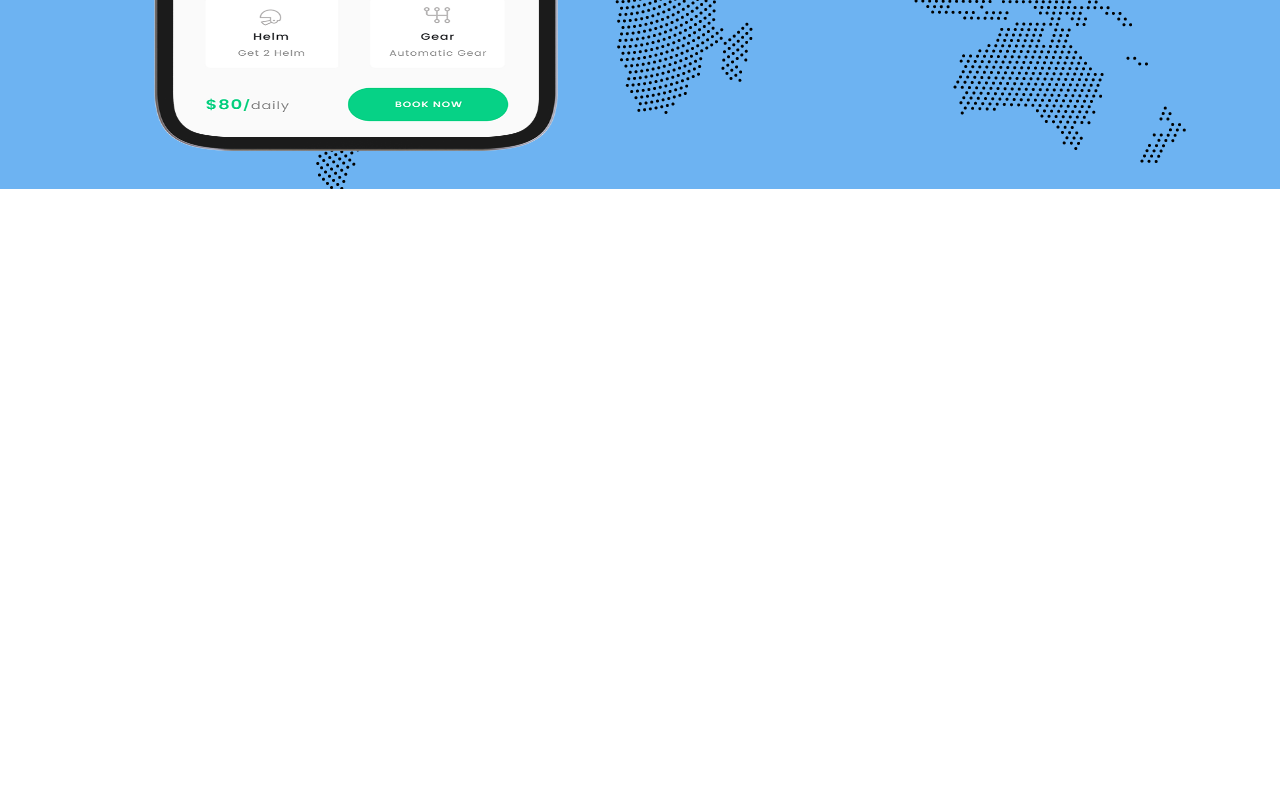
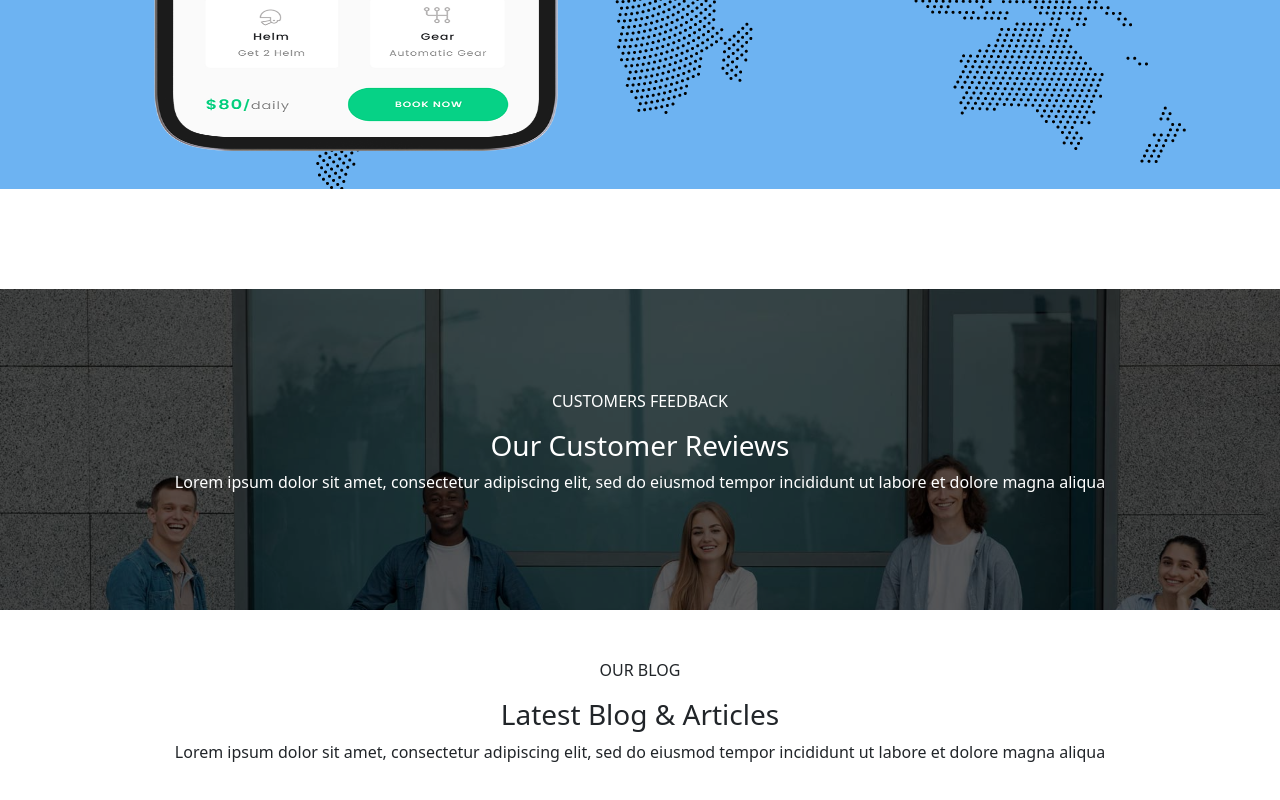
Before and after one commit to parvezaman/hawk-e-scooter-front-end, a React (Create React App) app: page / in a window 1280 px wide. Shown: the part 2939-3739 px from the top of the page. Before the commit the page ends 3300 px from the top, so only its background shows below. Built offline with nearby package versions, Linux system fonts and the light colour scheme.

Commit message:
update home page

```diff
--- /dev/null
+++ b/src/Pages/Home/Home/Feedback.js
@@ -0,0 +1,17 @@
+import React from 'react';
+
+const Feedback = () => {
+    return (
+        <div>
+            <div className='feedbg'>
+                <div className='feedbacktext'>
+                    <p>CUSTOMERS FEEDBACK</p>
+                    <h3>Our Customer Reviews</h3>
+                    <p>Lorem ipsum dolor sit amet, consectetur adipiscing elit, sed do eiusmod tempor incididunt ut labore et dolore magna aliqua</p>
+                </div>
+            </div>
+        </div>
+    );
+};
+
+export default Feedback;
--- a/src/Pages/Home/Home/Home.js
+++ b/src/Pages/Home/Home/Home.js
@@ -5,6 +5,8 @@ import AboutUs from "./AboutUs/AboutUs";
 import AppBanner from "./AppBanner";
 import Collections from "./Collections";
 import Experiance from "./Experiance";
+import Feedback from "./Feedback";
+import LetestBlog from "./LetestBlog";
 
 const Home = () => {
   return (
@@ -14,6 +16,8 @@ const Home = () => {
       <Experiance />
       <Collections />
       <AppBanner />
+      <Feedback />
+      <LetestBlog />
     </div>
   );
 };
--- /dev/null
+++ b/src/Pages/Home/Home/LetestBlog.js
@@ -0,0 +1,16 @@
+import React from 'react';
+import { Container } from 'react-bootstrap';
+
+const LetestBlog = () => {
+    return (
+        <Container className='my-5'>
+            <div className='text-center'>
+                <p>OUR BLOG</p>
+                <h3>Latest Blog & Articles</h3>
+                <p>Lorem ipsum dolor sit amet, consectetur adipiscing elit, sed do eiusmod tempor incididunt ut labore et dolore magna aliqua</p>
+            </div>
+        </Container>
+    );
+};
+
+export default LetestBlog;
--- a/src/Pages/Style/style.css
+++ b/src/Pages/Style/style.css
@@ -56,3 +56,16 @@
     justify-content: center;
     height: 500px;
 }
+.feedbg {
+    background-image: url('/src/Images/spending.jpg');
+    background-repeat: no-repeat;
+    background-size: cover;
+    background-attachment: fixed;
+    background-position: top;
+}
+.feedbacktext {
+    text-align: center;
+    color: white;
+    padding: 100px 0;
+    background-color: rgba(0, 0, 0, 0.652);
+}
```
Also changed, not shown: src/Images/spending.jpg (added).
